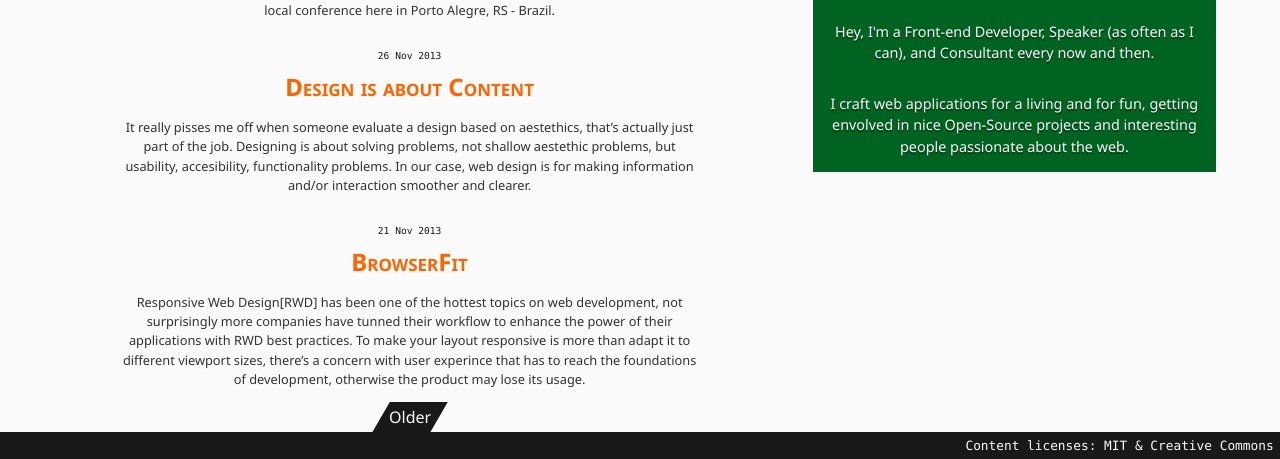
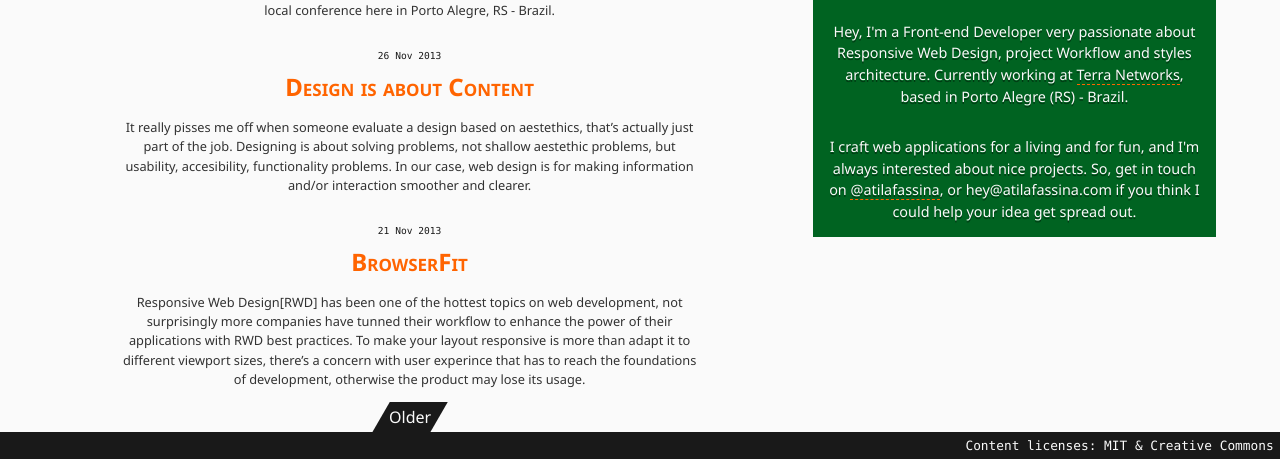
Before and after one commit to ftonato/atila.fassina.eu, a Jekyll site: the page built from index.html, in a window 1280 px wide, cut to the strip 542-1001 px from the top of the page. Built offline with Jekyll 4.4.1, drawn with Linux system fonts in a browser that asks for light colours; Markdown is read by kramdown in place of the engine named in the settings; the list of posts is cut into pages by our own code.

Commit message:
new intro txt

```diff
--- a/index.html
+++ b/index.html
@@ -22,10 +22,10 @@ title: Átila Fassina - Front-end Developer
 <aside class="about">
   <img src="http://www.gravatar.com/avatar/7469dd76fa3e9ae524119b194c466e96.png" alt="Picture of Átila Fassina - Post author" />
     <p>
-      Hey, I'm a Front-end Developer, Speaker (as often as I can), and Consultant every now and then.
+      Hey, I'm a Front-end Developer very passionate about Responsive Web Design, project Workflow and styles architecture. Currently working at <a href="http://www.terra.com.br">Terra Networks</a>, based in Porto Alegre (RS) - Brazil.
     </p>
     <p>
-      I craft web applications for a living and for fun, getting envolved in nice Open-Source projects and  interesting people passionate about the web.
+      I craft web applications for a living and for fun, and I'm always interested about nice projects. So, get in touch on <a href="http://twitter.com/{{ site.author.username }}">@atilafassina</a>, or hey@atilafassina.com if you think I could help your idea get spread out.
     </p>
   </aside>
   </main>
```
